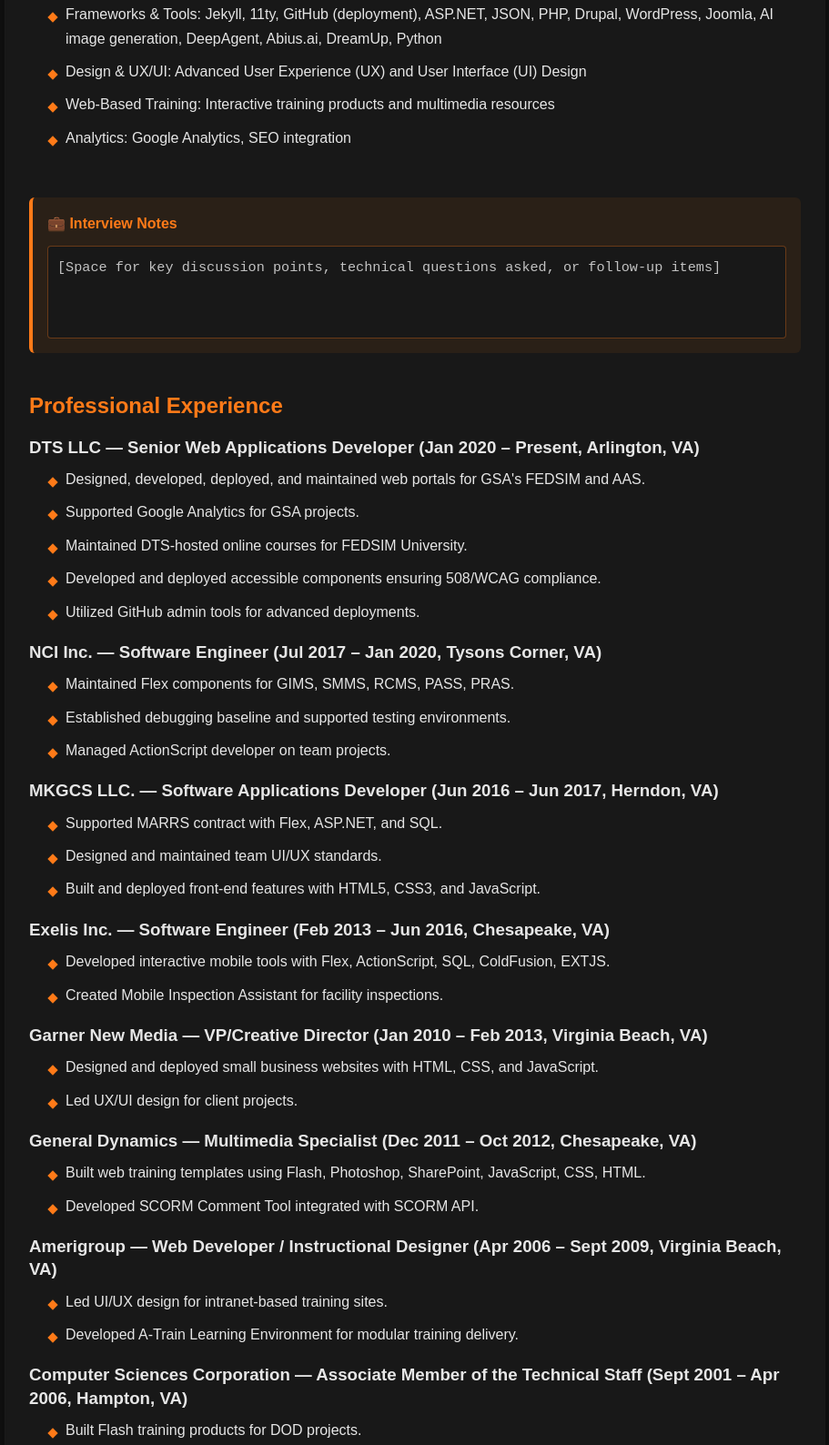
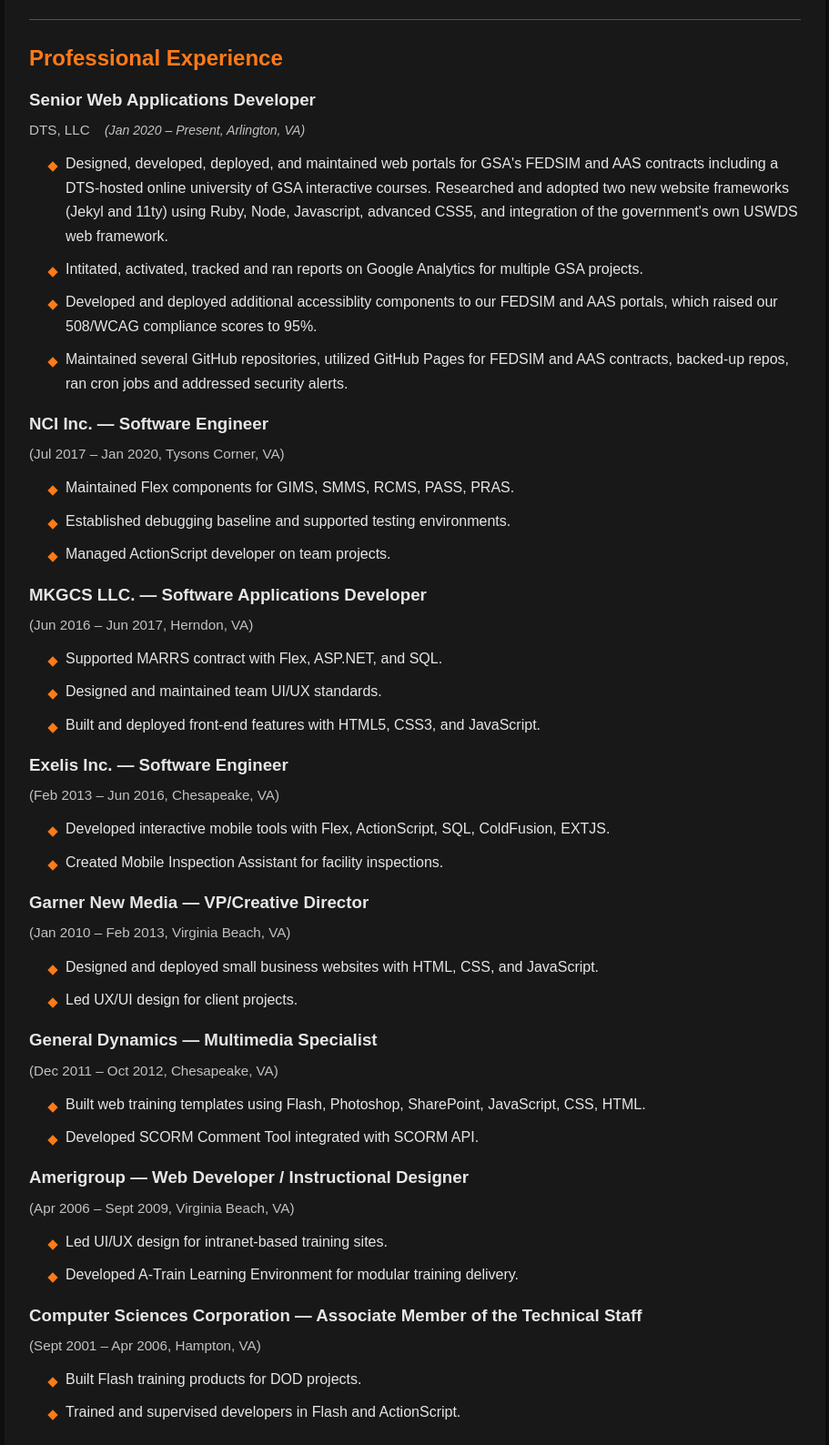
Before and after one commit to richgarner71/rich_garner_resume, a plain HTML site: page index.html in a window 1280 px wide. Shown: the part 864-2452 px from the top of the page at 91% size, without its empty margins (184-1095 px from the left). Drawn offline with Linux system fonts and the light colour scheme.

Commit message:
Update index.html
Removed note boxes, adjusted styles for better digestion, added details to DTS listing.

```diff
--- a/index.html
+++ b/index.html
@@ -12,7 +12,7 @@
     --text: #e6e6e6;
     --subtext: #c2c2c2;
     --accent: #ff7a18;
-    --line: rgba(255, 122, 24, 0.35);
+    --line: rgba(250, 201, 5, 0.35);
     }
 
     html, body { margin: 0; padding: 0; }
@@ -106,7 +106,10 @@
 
     h2 { color: var(--accent); margin: 0 0 12px 0; line-height: 1.3; }
     h3 { margin: 18px 0 8px; line-height: 1.35; }
+    h4 { margin: 4px 0 12px; color: var(--subtext); font-weight: normal; font-size: 0.95rem; }
     p { margin: 8px 0; }
+    .h4b { margin: 4px 0 12px 12px; color: var(--subtext); font-weight: normal; font-size: 0.88rem; font-style:italic; }
+
 
     /* Diamond bullets */
     ul { list-style: none; padding-left: 1.4rem; margin: 10px 0; }
@@ -184,14 +187,6 @@
     <img src="richG.jpg" alt="Portrait of Rich Garner" class="portrait" />
     </header>
 
-    <!-- Contact Notes Section -->
-    <div class="notes-section">
-    <h4>📝 Contact Notes</h4>
-    <div class="notes-area">
-    [Space for interview scheduling, follow-up reminders, or contact preferences]
-    </div>
-    </div>
-
     <div class="card">
     <section>
     <h2>Professional Summary</h2>
@@ -211,65 +206,64 @@
     </ul>
     </section>
 
-    <!-- Interview Notes Section -->
-    <div class="notes-section">
-    <h4>💼 Interview Notes</h4>
-    <div class="notes-area">
-    [Space for key discussion points, technical questions asked, or follow-up items]
-    </div>
-    </div>
-
     <section>
     <h2>Professional Experience</h2>
 
-    <h3>DTS LLC — Senior Web Applications Developer (Jan 2020 – Present, Arlington, VA)</h3>
+    <h3>Senior Web Applications Developer</h3>
+    <h4>DTS, LLC <span class="h4b">(Jan 2020 – Present, Arlington, VA)</span></h4>
     <ul>
-    <li>Designed, developed, deployed, and maintained web portals for GSA's FEDSIM and AAS.</li>
-    <li>Supported Google Analytics for GSA projects.</li>
-    <li>Maintained DTS-hosted online courses for FEDSIM University.</li>
-    <li>Developed and deployed accessible components ensuring 508/WCAG compliance.</li>
-    <li>Utilized GitHub admin tools for advanced deployments.</li>
+    <li>Designed, developed, deployed, and maintained web portals for GSA's FEDSIM and AAS contracts including a DTS-hosted online university of GSA interactive courses. Researched and adopted two new website frameworks (Jekyl and 11ty) using Ruby, Node, Javascript, advanced CSS5, and integration of the government's own USWDS web framework.</li>
+    <li>Intitated, activated, tracked and ran reports on Google Analytics for multiple GSA projects.</li>
+    <li>Developed and deployed additional accessiblity components to our FEDSIM and AAS portals, which raised our 508/WCAG compliance scores to 95%.</li>
+    <li>Maintained several GitHub repositories, utilized GitHub Pages for FEDSIM and AAS contracts, backed-up repos, ran cron jobs and addressed security alerts.</li>
     </ul>
 
-    <h3>NCI Inc. — Software Engineer (Jul 2017 – Jan 2020, Tysons Corner, VA)</h3>
+    <h3>NCI Inc. — Software Engineer</h3>
+    <h4>(Jul 2017 – Jan 2020, Tysons Corner, VA)</h4>
     <ul>
     <li>Maintained Flex components for GIMS, SMMS, RCMS, PASS, PRAS.</li>
     <li>Established debugging baseline and supported testing environments.</li>
     <li>Managed ActionScript developer on team projects.</li>
     </ul>
 
-    <h3>MKGCS LLC. — Software Applications Developer (Jun 2016 – Jun 2017, Herndon, VA)</h3>
+    <h3>MKGCS LLC. — Software Applications Developer</h3>
+    <h4>(Jun 2016 – Jun 2017, Herndon, VA)</h4>
     <ul>
     <li>Supported MARRS contract with Flex, ASP.NET, and SQL.</li>
     <li>Designed and maintained team UI/UX standards.</li>
     <li>Built and deployed front-end features with HTML5, CSS3, and JavaScript.</li>
     </ul>
 
-    <h3>Exelis Inc. — Software Engineer (Feb 2013 – Jun 2016, Chesapeake, VA)</h3>
+    <h3>Exelis Inc. — Software Engineer</h3>
+    <h4>(Feb 2013 – Jun 2016, Chesapeake, VA)</h4>
     <ul>
     <li>Developed interactive mobile tools with Flex, ActionScript, SQL, ColdFusion, EXTJS.</li>
     <li>Created Mobile Inspection Assistant for facility inspections.</li>
     </ul>
 
-    <h3>Garner New Media — VP/Creative Director (Jan 2010 – Feb 2013, Virginia Beach, VA)</h3>
+    <h3>Garner New Media — VP/Creative Director</h3>
+    <h4>(Jan 2010 – Feb 2013, Virginia Beach, VA)</h4>
     <ul>
     <li>Designed and deployed small business websites with HTML, CSS, and JavaScript.</li>
     <li>Led UX/UI design for client projects.</li>
     </ul>
 
-    <h3>General Dynamics — Multimedia Specialist (Dec 2011 – Oct 2012, Chesapeake, VA)</h3>
+    <h3>General Dynamics — Multimedia Specialist</h3>
+    <h4>(Dec 2011 – Oct 2012, Chesapeake, VA)</h4>
     <ul>
     <li>Built web training templates using Flash, Photoshop, SharePoint, JavaScript, CSS, HTML.</li>
     <li>Developed SCORM Comment Tool integrated with SCORM API.</li>
     </ul>
 
-    <h3>Amerigroup — Web Developer / Instructional Designer (Apr 2006 – Sept 2009, Virginia Beach, VA)</h3>
+    <h3>Amerigroup — Web Developer / Instructional Designer</h3>
+    <h4>(Apr 2006 – Sept 2009, Virginia Beach, VA)</h4>
     <ul>
     <li>Led UI/UX design for intranet-based training sites.</li>
     <li>Developed A-Train Learning Environment for modular training delivery.</li>
     </ul>
 
-    <h3>Computer Sciences Corporation — Associate Member of the Technical Staff (Sept 2001 – Apr 2006, Hampton, VA)</h3>
+    <h3>Computer Sciences Corporation — Associate Member of the Technical Staff</h3>
+    <h4>(Sept 2001 – Apr 2006, Hampton, VA)</h4>
     <ul>
     <li>Built Flash training products for DOD projects.</li>
     <li>Trained and supervised developers in Flash and ActionScript.</li>
@@ -291,13 +285,6 @@
     </ul>
     </section>
 
-    <!-- General Notes Section -->
-    <div class="notes-section">
-    <h4>📋 General Notes</h4>
-    <div class="notes-area">
-    [Space for additional observations, cultural fit notes, or next steps]
-    </div>
-    </div>
     </div>
 
     <footer>
```
